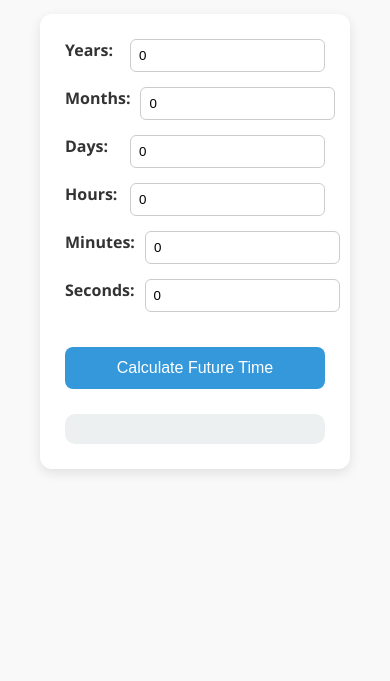
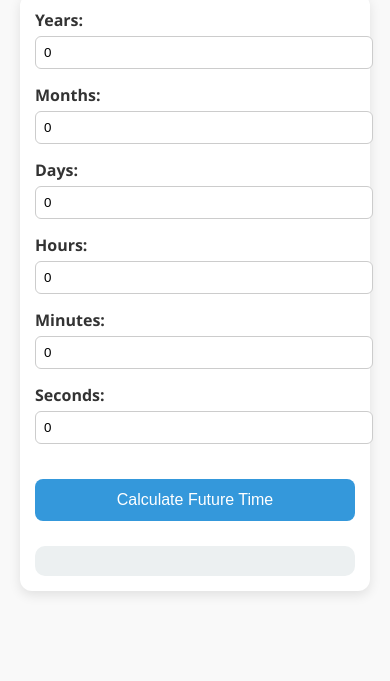
Before and after one commit to CrescendoFluffy/Time-Forward-Calculator, a plain HTML site: page index.html in a window 390 px wide. Shown: the part 163-844 px from the top of the page. Drawn offline with Linux system fonts and the light colour scheme.

Commit message:
Update style.css

```diff
--- a/style.css
+++ b/style.css
@@ -39,12 +39,6 @@ h1 {
   box-shadow: 0 4px 12px rgba(0, 0, 0, 0.1);
 }
 
-.button-group {
-  display: flex;
-  gap: 10px;
-  margin-top: 20px;
-}
-
 button {
   margin-top: 20px;
   width: 100%;
@@ -61,14 +55,6 @@ button:hover {
   background-color: #2980b9;
 }
 
-.reset-btn {
-  background-color: #e74c3c;
-}
-
-.reset-btn:hover {
-  background-color: #c0392b;
-}
-
 .result {
   margin-top: 25px;
   background: #ecf0f1;
@@ -81,9 +67,33 @@ button:hover {
   color: #2c3e50;
 }
 
-.live-time {
-  margin-top: 15px;
-  font-style: italic;
-  color: #7f8c8d;
-  text-align: center;
+/* Mobile responsiveness */
+@media screen and (max-width: 768px) {
+  body {
+    padding: 20px;
+  }
+
+  .container {
+    padding: 15px;
+    width: 100%;
+    margin: 0;
+    box-sizing: border-box;
+  }
+
+  .input-group {
+    flex-direction: column;
+    align-items: flex-start;
+  }
+
+  .input-group label {
+    margin-bottom: 5px;
+  }
+
+  .input-group input {
+    width: 100%;
+  }
+
+  button {
+    width: 100%;
+  }
 }
```
